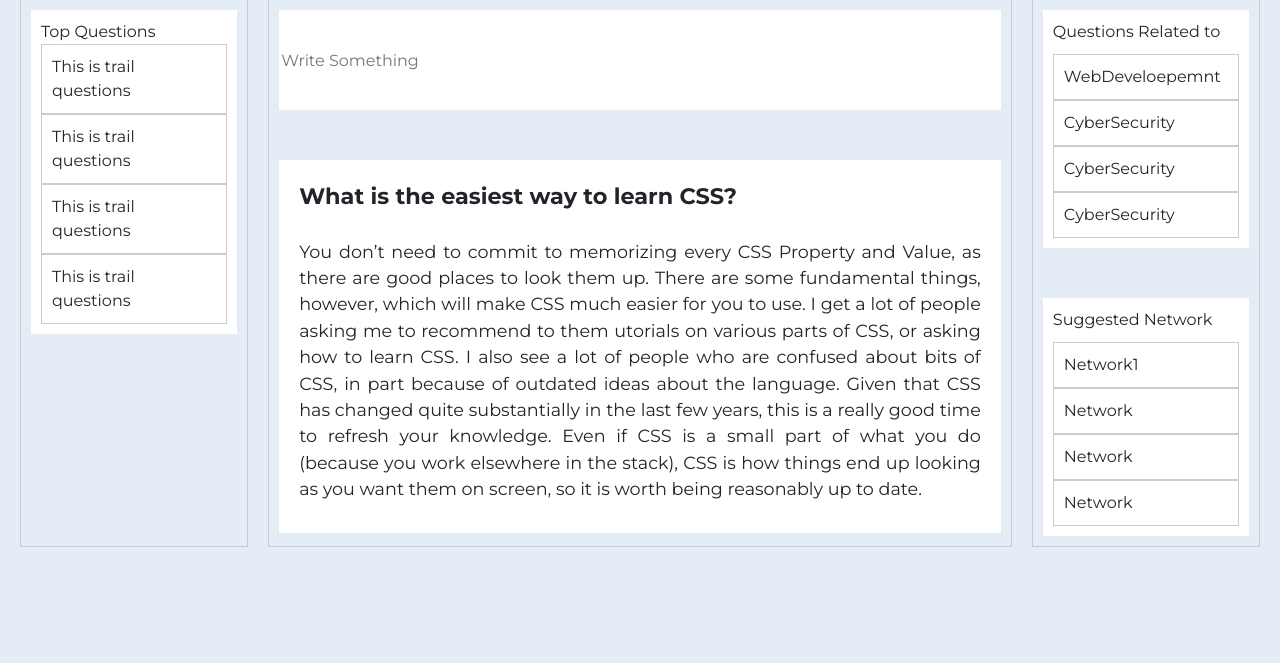
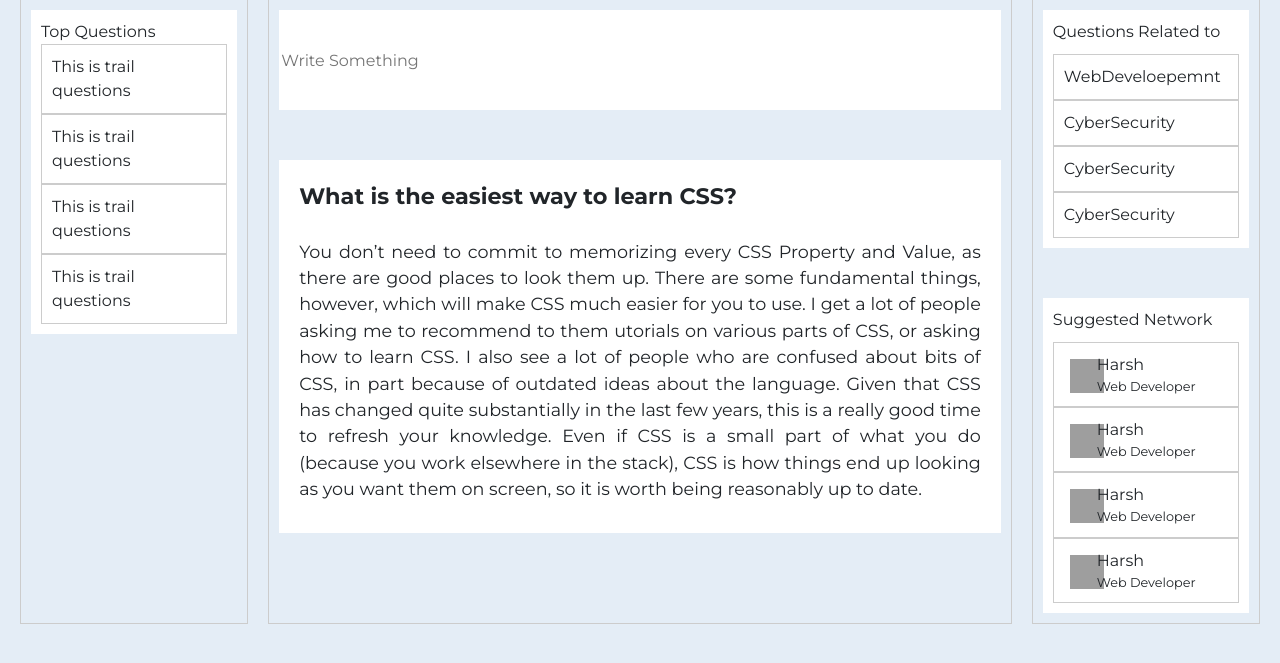
Before and after one commit to manujrajaram/AlumnEye, a PHP site: page /html/homePage.html in a window 1280 px wide. Shown: the part 95-758 px from the top of the page. Run offline with PHP 8.4, Linux system fonts and the light colour scheme; some libraries are stand-ins or nearby versions; grey boxes are pictures that could not be loaded.

Commit message:
Suggested Networks Fronted Home Page Completed

```diff
--- a/src/css/homePage.css
+++ b/src/css/homePage.css
@@ -108,6 +108,32 @@
     text-align:justify
 }
 
+.network-box,.post-writer-box{
+    display:grid;
+    grid-template-columns: 20% 70%;
+    grid-gap: 0;
+
+}
+
+.post-writer-box > div{
+    border:black solid;
+}
+
+.network-image,.post-writer-image{
+    grid-row:1/4;
+
+}
+
+.network-profile,.post-writer-profile{
+    font-size:80%;
+}
+
+.network-image,.post-writer-image{
+    padding:3px;
+    height:40px;
+    width:40px;
+}
+
 @media only screen and (max-width: 1000px) {
    .flex-left,.flex-right{
        visibility:hidden;
--- a/src/html/homePage.html
+++ b/src/html/homePage.html
@@ -88,7 +88,9 @@
             </div>
 
             <div class="post-view">
+                <div class="post-writer">
 
+                </div>
                 <div class="post-view-question">
                    What is the easiest way to learn CSS?
                 </div>
@@ -135,16 +137,46 @@ ideas about the language. Given that CSS has changed quite substantially in the
                 <heading>Suggested Network</heading>
                 <div class="question-flex">
                     <div class="question-content">
-                        Network1
+                            <div class="network-box">
+                                <div class="network-image">
+                                    <img src="../../images/user-image-with-black-background.png" class="network-image">
+                                </div>
+                                <div class="network-name">Harsh </div>
+                                <div class="network-profile">Web Developer</div>
+                            </div>
+
+
+
                     </div>
                     <div class="question-content">
-                        Network
+                         <div class="network-box">
+                                <div class="network-image">
+                                    <img src="../../images/user-image-with-black-background.png" class="network-image">
+                                </div>
+                                <div class="network-name">Harsh </div>
+                                <div class="network-profile">Web Developer</div>
+                            </div>
+
                     </div>
                     <div class="question-content">
-                        Network
+                        <div class="network-box">
+                            <div class="network-image">
+                                <img src="../../images/user-image-with-black-background.png" class="network-image">
+                            </div>
+                            <div class="network-name">Harsh </div>
+                            <div class="network-profile">Web Developer</div>
+                        </div>
+
                     </div>
                     <div class="question-content">
-                        Network
+                         <div class="network-box">
+                                <div class="network-image">
+                                    <img src="../../images/user-image-with-black-background.png" class="network-image">
+                                </div>
+                                <div class="network-name">Harsh </div>
+                                <div class="network-profile">Web Developer</div>
+                            </div>
+
                     </div>
                 </div>
             </div>
```
